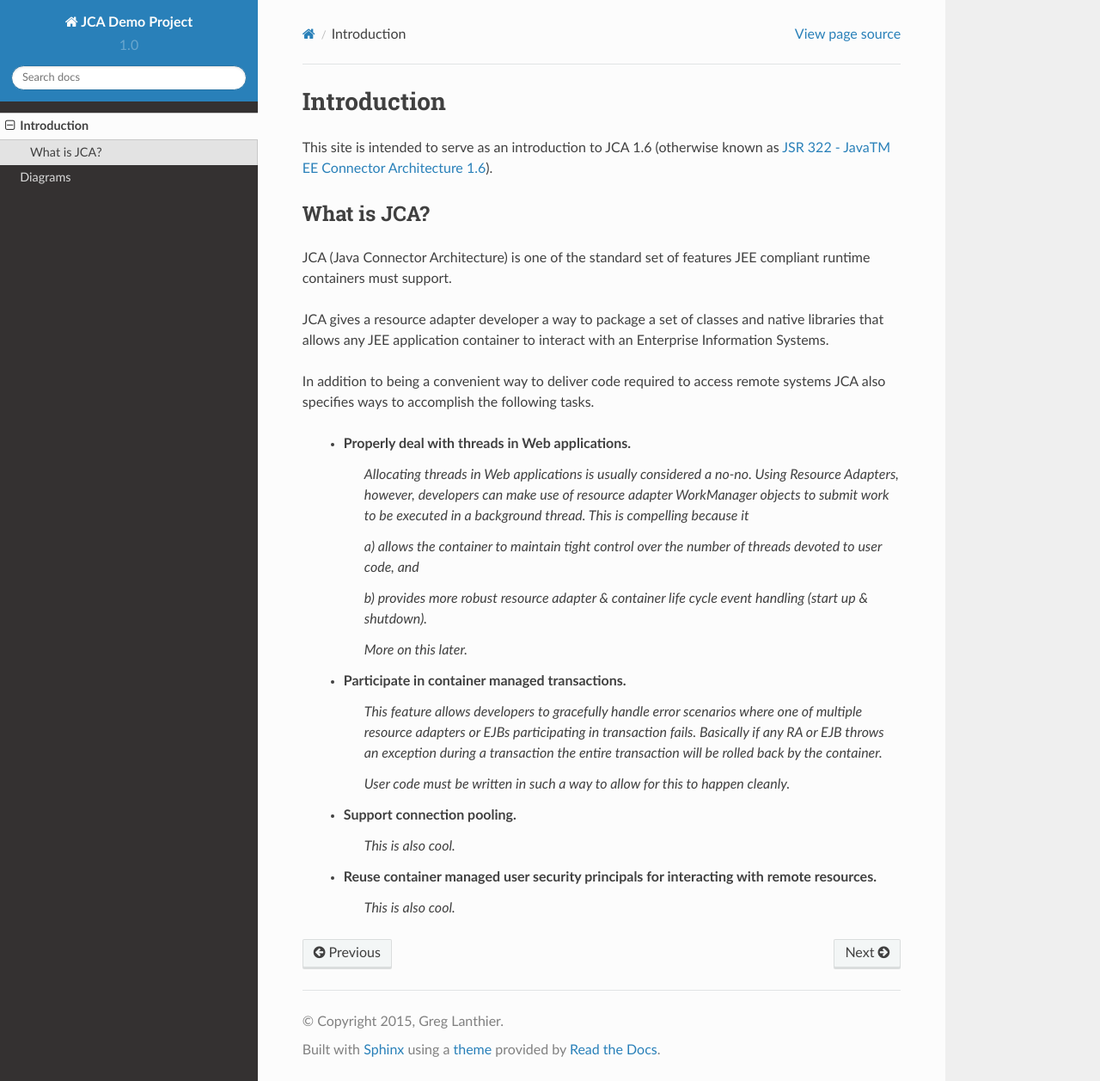
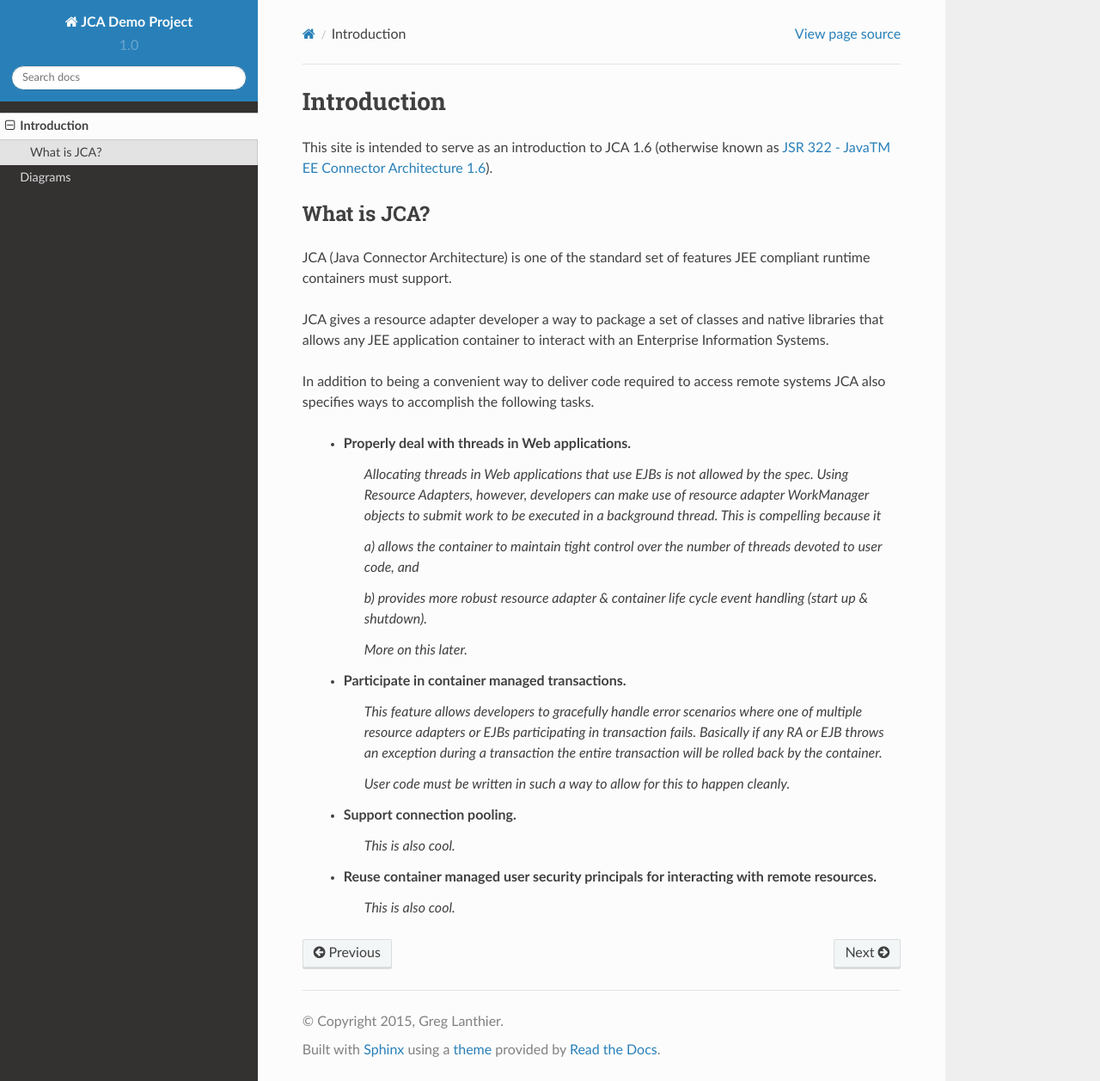
Before and after one commit to greglanthier/jca1.6-demo, a Sphinx documentation site: the page built from docs/introduction.rst, in a window 1280 px wide and 1257 px high. Shown: the whole window at 86% size. Built offline with Sphinx 7.4.7 and the Read the Docs theme 2.0.0, drawn with Linux system fonts in a browser that asks for light colours.

Commit message:
Update introduction.rst

```diff
--- a/docs/introduction.rst
+++ b/docs/introduction.rst
@@ -14,7 +14,7 @@ In addition to being a convenient way to deliver code required to access remote
 to accomplish the following tasks.
 
   * Properly deal with threads in Web applications.
-		*Allocating threads in Web applications is usually considered a no-no.  Using Resource Adapters, however,
+		*Allocating threads in Web applications that use EJBs is not allowed by the spec.  Using Resource Adapters, however,
 		developers can make use of resource adapter WorkManager objects to submit work to be executed
 		in a background thread.  This is compelling because it*
 
```
